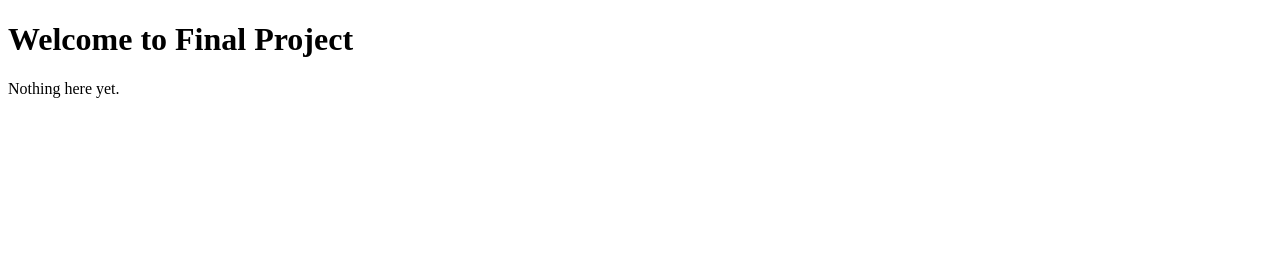
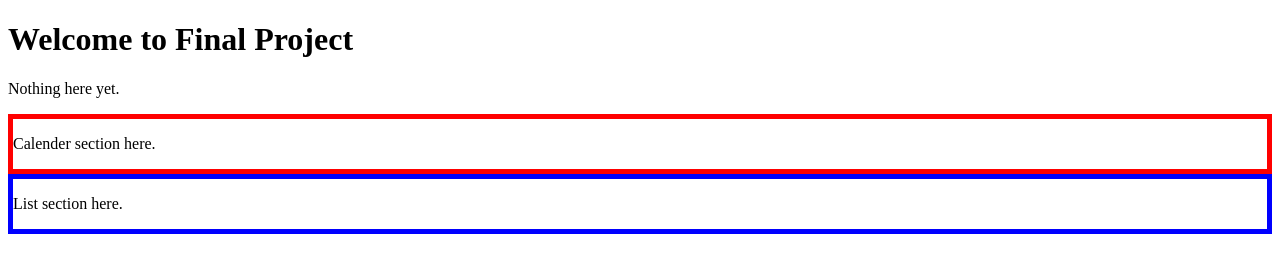
Before and after one commit to AshJVelasquez/final-project, a plain HTML site: page index.html in a window 1280 px wide. Drawn offline with Linux system fonts and the light colour scheme.

Commit message:
added js file for to-do logic and borders for sections I want to create

```diff
--- a/css/style.css
+++ b/css/style.css
@@ -0,0 +1,7 @@
+#to-do-list{
+    border: 5px solid blue;
+}
+
+#calender{
+    border: 5px solid red;
+}
--- a/index.html
+++ b/index.html
@@ -3,10 +3,21 @@
 <head>
     <meta charset="UTF-8">
     <meta name="viewport" content="width=device-width, initial-scale=1.0">
+    <link rel="stylesheet" href="css/style.css">
     <title>Final Project Mock Up</title>
 </head>
 <body>
-    <h1>Welcome to Final Project</h1>
-    <p>Nothing here yet.</p>
+    <div id="full-page">
+        <h1>Welcome to Final Project</h1>
+        <p>Nothing here yet.</p>
+        <div id="calender">
+            <p>Calender section here.</p>
+        </div>
+        <div id="to-do-list">
+            <p>List section here.</p>
+        </div>
+
+    </div>
+    <script src="js/list_logic.js"></script>
 </body>
 </html>
--- /dev/null
+++ b/js/list_logic.js
@@ -0,0 +1,11 @@
+//      to-do list functions
+
+var list = document.getElementById('to-do-list');
+
+//      Add/Create logic
+
+
+//      Delete logic
+
+
+//      Complete task logic
```
Also changed, not shown: js/logic.js (deleted).
